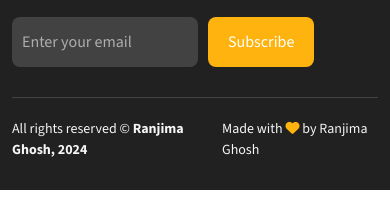
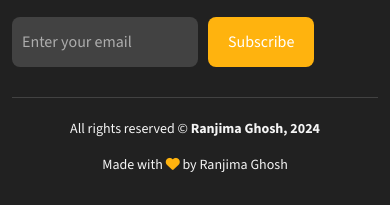
Before and after one commit to Ranjimadebug/food-website, a plain HTML site: page index.html in a window 390 px wide. Shown: the part 11599-11804 px from the top of the page. Drawn offline with nearby package versions, Linux system fonts and the light colour scheme; some packages are replaced by stand-ins of ours.

Commit message:
Added responsive style to footer copyright section

```diff
--- a/style.css
+++ b/style.css
@@ -1717,4 +1717,9 @@ section.copyright--section p span#heart {
     display: grid;
     grid-template-columns: repeat(2, 1fr);
   }
-}
+  section.copyright--section {
+    display: flex;
+    flex-direction: column;
+    gap: 15px;
+  }
+}
```
